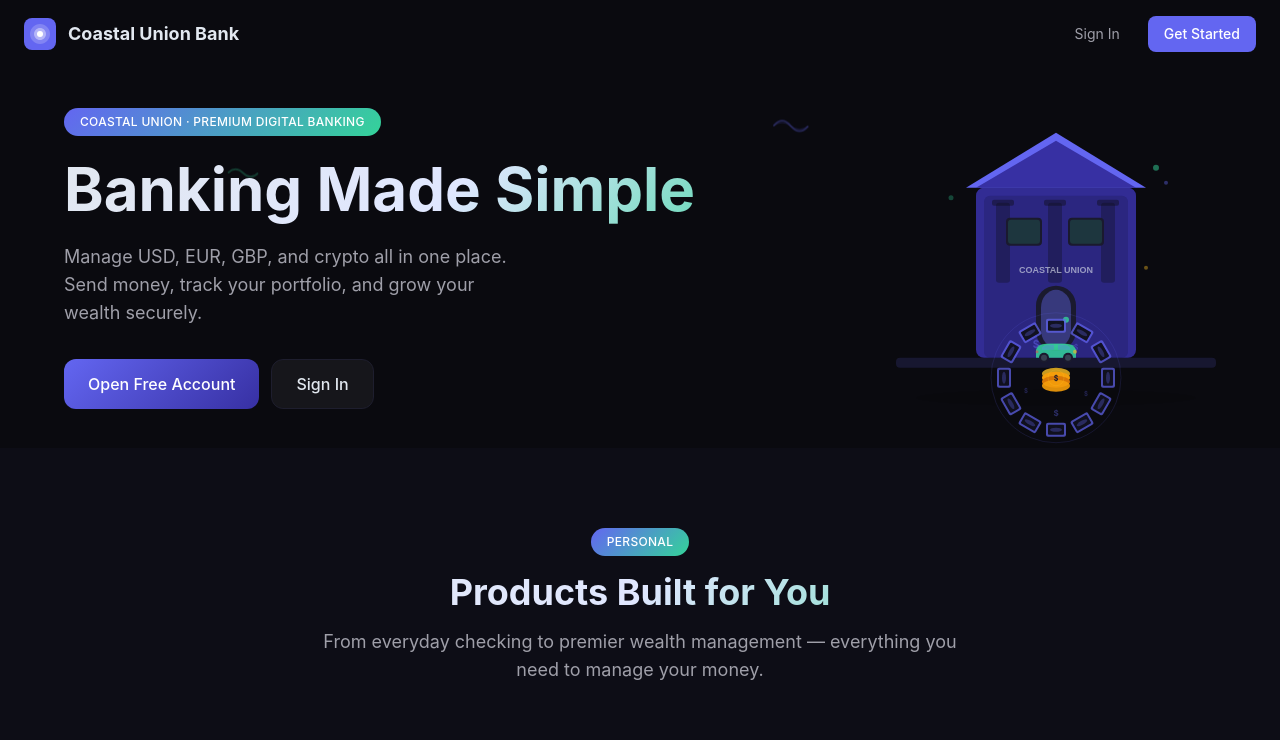
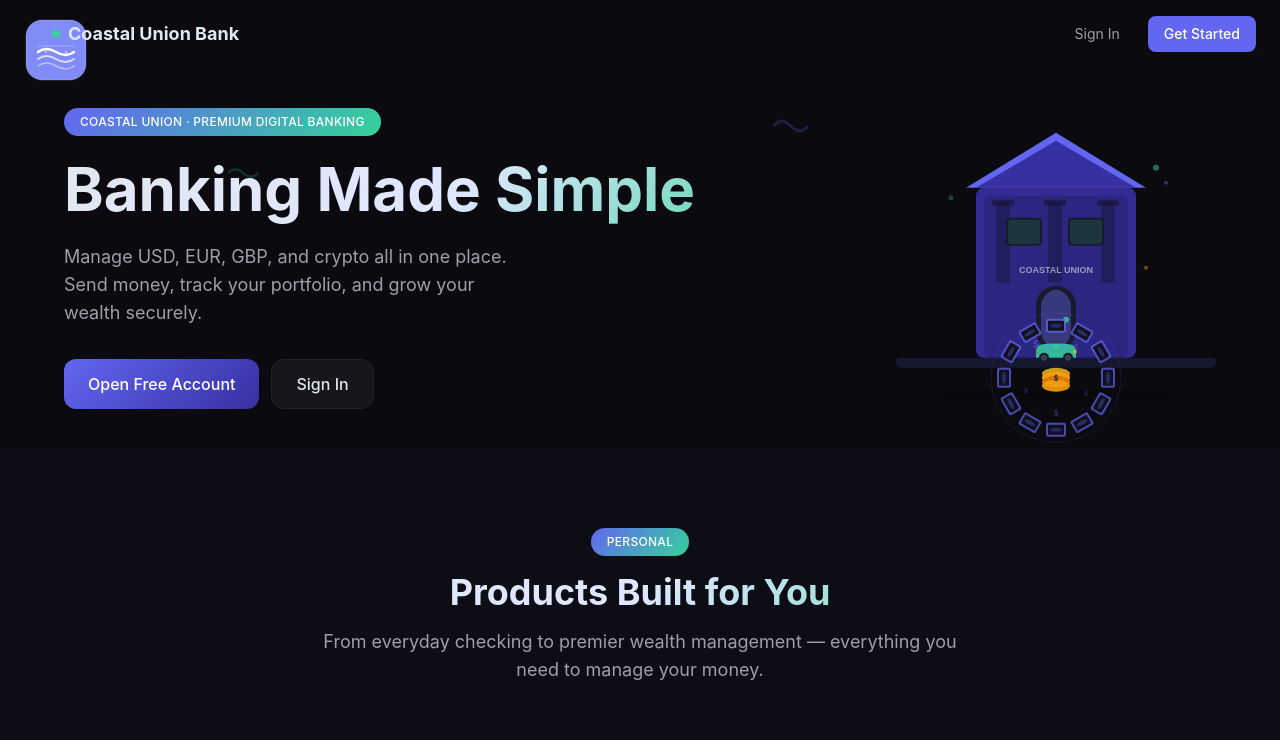
Before and after one commit to adamf8413/Coastal-Union-Bank, a Next.js app: page / in a window 1280 px wide. Shown: the top 740 px of the page. Built offline with nearby package versions, Linux system fonts and the light colour scheme; no server answers; the database is empty.

Commit message:
unify logo: landing page now uses Logo component (same as login page)

```diff
--- a/src/app/page.tsx
+++ b/src/app/page.tsx
@@ -1,6 +1,7 @@
 "use client"
 
 import Link from "next/link"
+import { Logo } from "@/components/Logo"
 import { useSession } from "next-auth/react"
 import { useEffect } from "react"
 import { useRouter } from "next/navigation"
@@ -24,12 +25,7 @@ export default function LandingPage() {
       {/* Nav */}
       <nav className="flex items-center justify-between px-6 py-4">
         <div className="flex items-center gap-3">
-          <svg width="32" height="32" viewBox="0 0 32 32" fill="none">
-            <rect width="32" height="32" rx="8" fill="var(--brand-primary)" />
-            <path d="M16 6c5.5 0 10 4.5 10 10s-4.5 10-10 10S6 21.5 6 16 10.5 6 16 6z" fill="#fff" opacity="0.2" />
-            <path d="M16 10c3.3 0 6 2.7 6 6s-2.7 6-6 6-6-2.7-6-6 2.7-6 6-6z" fill="#fff" opacity="0.4" />
-            <circle cx="16" cy="16" r="3" fill="#fff" />
-          </svg>
+          <Logo size={32} showText={false} />
           <span className="font-bold text-lg" style={{ color: "var(--brand-foreground)" }}>{brand.name}</span>
         </div>
         <div className="flex items-center gap-3">
```
Also changed, not shown: 1 other file (tests, documents, lock files or other folders).
